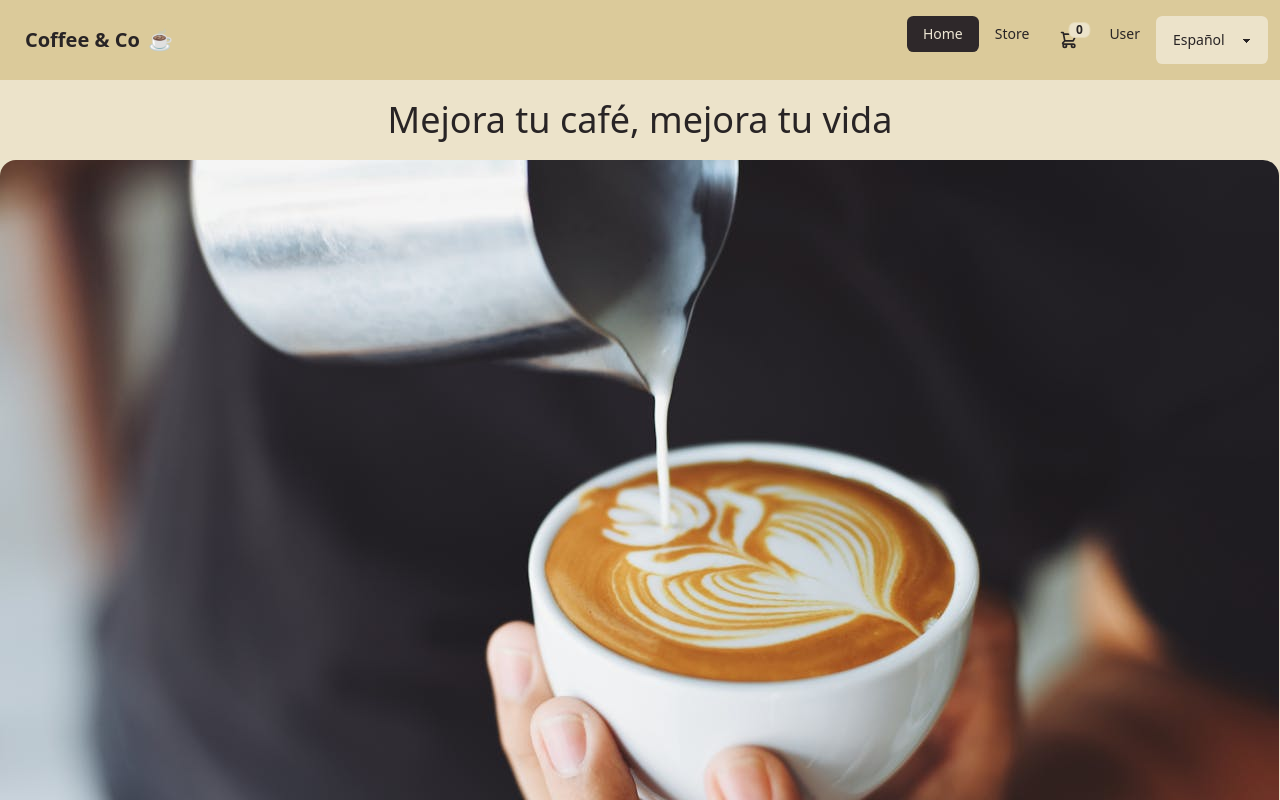
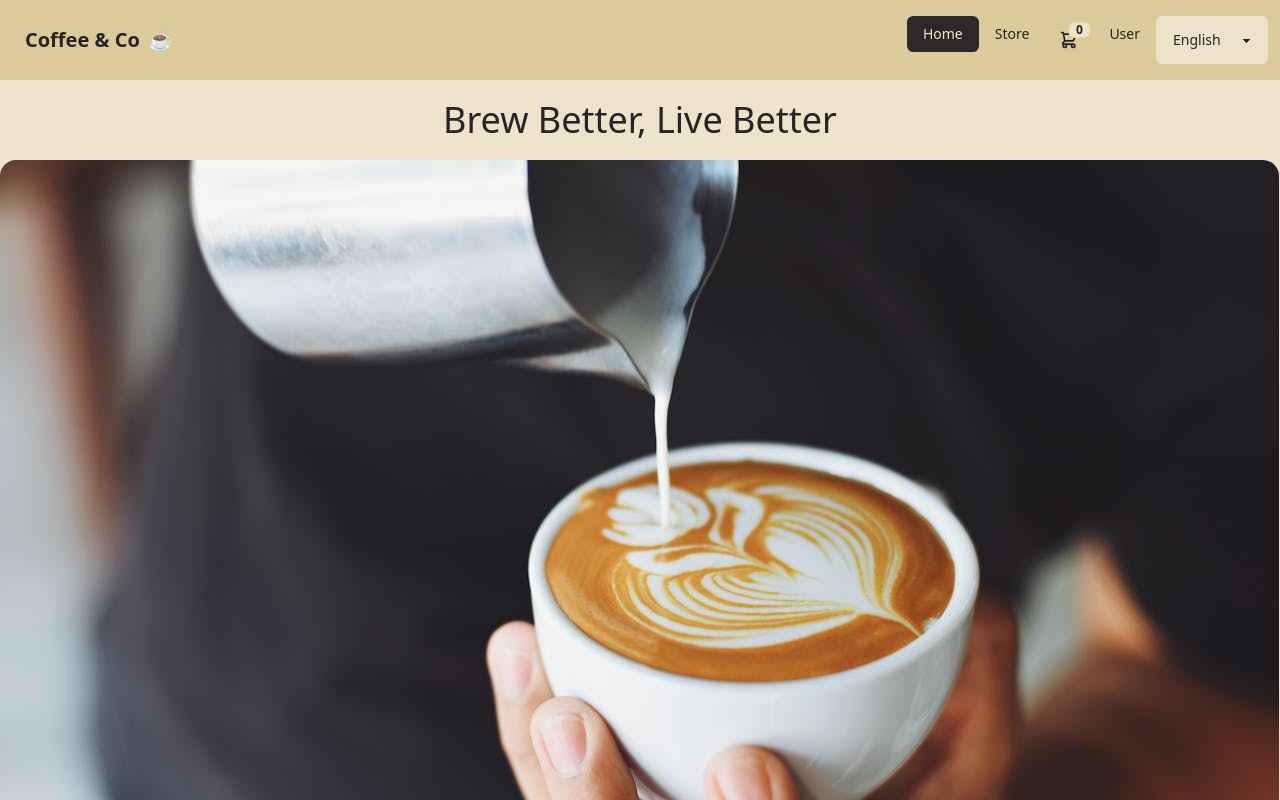
Before and after one commit to WebDev-WBSCodingSchool/context-api-recap, a React (Vite) app: page / in a window 1280 px wide. Shown: the top 800 px of the page. Built offline with nearby package versions, Linux system fonts and the light colour scheme.

Commit message:
language preference in local storage

```diff
--- a/src/components/Navbar.jsx
+++ b/src/components/Navbar.jsx
@@ -9,7 +9,10 @@ const Navbar = () => {
 
   const itemsInCart = cart.reduce((acc, item) => acc + item.quantity, 0);
 
-  const handleChange = event => setLanguage(event.target.value);
+  const handleChange = event => {
+    localStorage.setItem('language', event.target.value);
+    setLanguage(event.target.value);
+  };
 
   return (
     <header className='bg-base-300'>
--- a/src/context/LocalisationProvider.jsx
+++ b/src/context/LocalisationProvider.jsx
@@ -4,7 +4,7 @@ import translations from './translations';
 export const LocalisationContext = createContext();
 
 const LocalisationProvider = ({ children }) => {
-  const [language, setLanguage] = useState('sp');
+  const [language, setLanguage] = useState(localStorage.getItem('language') || 'en');
 
   return (
     <LocalisationContext.Provider value={{ language, setLanguage, translations }}>
```
